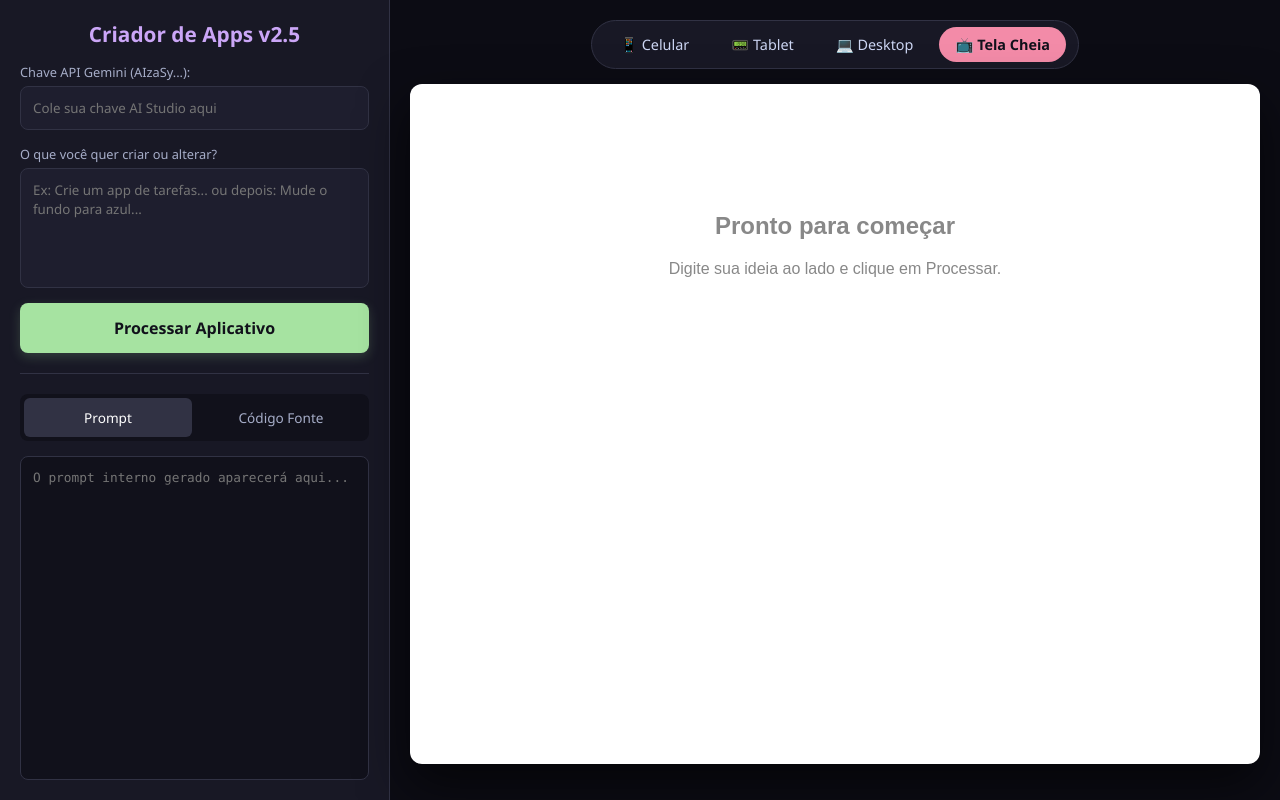
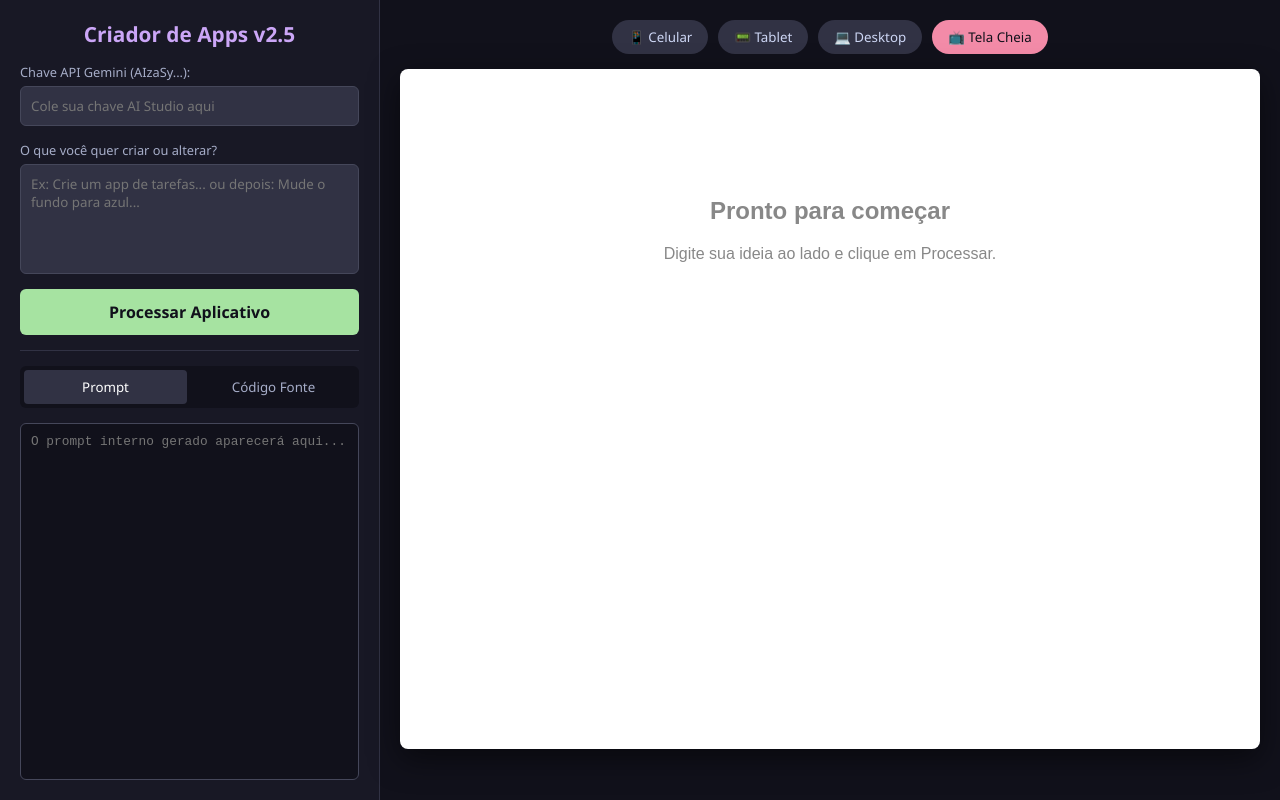
Before and after one commit to joabeplay1/paizao-gostoso-andressa-adora, a plain HTML site: page index.html in a window 1280 px wide. Drawn offline with Linux system fonts and the light colour scheme; a script that the page names is missing.

Commit message:
style.css
Updated various styles including font-family, background colors, and button styles. Adjusted dimensions for mobile and tablet devices.

```diff
--- a/style.css
+++ b/style.css
@@ -2,12 +2,12 @@
     box-sizing: border-box;
     margin: 0;
     padding: 0;
-    font-family: 'Segoe UI', system-ui, -apple-system, sans-serif;
+    font-family: 'Segoe UI', Arial, sans-serif;
 }
 
 body, html {
     height: 100%;
-    background-color: #11111b;
+    background-color: #1e1e2e;
     color: #cdd6f4;
     overflow: hidden;
 }
@@ -20,8 +20,8 @@ body, html {
 
 /* Painel Lateral */
 .sidebar {
-    width: 390px;
-    min-width: 390px;
+    width: 380px;
+    min-width: 380px;
     background-color: #181825;
     padding: 20px;
     display: flex;
@@ -34,7 +34,6 @@ body, html {
     font-size: 1.3rem;
     color: #cba6f7;
     text-align: center;
-    font-weight: 600;
 }
 
 .api-key-container, .input-container {
@@ -46,24 +45,21 @@ body, html {
 label {
     font-size: 0.8rem;
     color: #a6adc8;
-    font-weight: 500;
 }
 
 input[type="password"], textarea {
     width: 100%;
-    background-color: #1e1e2e;
+    background-color: #313244;
     color: #fff;
-    border: 1px solid #313244;
-    border-radius: 8px;
-    padding: 12px;
+    border: 1px solid #45475a;
+    border-radius: 6px;
+    padding: 10px;
     outline: none;
-    transition: border-color 0.2s;
 }
 
 textarea {
-    height: 120px;
+    height: 110px;
     resize: none;
-    line-height: 1.4;
 }
 
 input:focus, textarea:focus {
@@ -74,27 +70,20 @@ input:focus, textarea:focus {
     background-color: #a6e3a1;
     color: #11111b;
     border: none;
-    padding: 14px;
-    border-radius: 8px;
+    padding: 12px;
+    border-radius: 6px;
     cursor: pointer;
     font-weight: bold;
     font-size: 1rem;
-    box-shadow: 0 4px 12px rgba(166, 227, 161, 0.2);
-    transition: transform 0.1s, background-color 0.2s;
 }
 
 #btn-generate:hover {
     background-color: #94e2d5;
 }
 
-#btn-generate:active {
-    transform: scale(0.98);
-}
-
 .divider {
     border: 0;
     border-top: 1px solid #313244;
-    margin: 5px 0;
 }
 
 /* Abas */
@@ -103,7 +92,7 @@ input:focus, textarea:focus {
     gap: 5px;
     background-color: #11111b;
     padding: 4px;
-    border-radius: 8px;
+    border-radius: 6px;
 }
 
 .nav-btn {
@@ -111,12 +100,9 @@ input:focus, textarea:focus {
     background: transparent;
     color: #a6adc8;
     border: none;
-    padding: 10px;
+    padding: 8px;
     cursor: pointer;
-    border-radius: 6px;
-    font-size: 0.85rem;
-    font-weight: 500;
-    transition: all 0.2s;
+    border-radius: 4px;
 }
 
 .nav-btn.active {
@@ -131,10 +117,9 @@ input:focus, textarea:focus {
 
 .tab-content textarea {
     height: 100%;
-    font-family: 'Fira Code', Monaco, monospace;
+    font-family: monospace;
     font-size: 0.8rem;
     background-color: #11111b;
-    color: #a6e3a1;
 }
 
 /* Área de Preview */
@@ -143,7 +128,7 @@ input:focus, textarea:focus {
     display: flex;
     flex-direction: column;
     align-items: center;
-    background-color: #0c0c14;
+    background-color: #11111b;
     padding: 20px;
 }
 
@@ -151,43 +136,31 @@ input:focus, textarea:focus {
     display: flex;
     gap: 10px;
     margin-bottom: 15px;
-    background-color: #181825;
-    padding: 6px 12px;
-    border-radius: 30px;
-    border: 1px solid #313244;
 }
 
 .device-btn {
-    background-color: transparent;
+    background-color: #313244;
     color: #cdd6f4;
     border: none;
     padding: 8px 16px;
     border-radius: 20px;
     cursor: pointer;
-    font-size: 0.9rem;
-    font-weight: 500;
-    transition: background-color 0.2s;
 }
 
 .device-btn:hover {
-    background-color: #313244;
+    background-color: #45475a;
 }
 
 .btn-fullscreen {
     background-color: #f38ba8;
     color: #11111b;
-    font-weight: 600;
-}
-
-.btn-fullscreen:hover {
-    background-color: #eba0ac;
 }
 
 /* Tamanhos de Tela */
 #device-simulator {
     background-color: #fff;
-    box-shadow: 0 20px 50px rgba(0,0,0,0.6);
-    transition: all 0.3s cubic-bezier(0.16, 1, 0.3, 1);
+    box-shadow: 0 10px 30px rgba(0,0,0,0.5);
+    transition: all 0.3s ease;
     overflow: hidden;
 }
 
@@ -197,12 +170,12 @@ input:focus, textarea:focus {
     border: none;
 }
 
-.device-mobile { width: 375px; height: 667px; border: 12px solid #313244; border-radius: 32px; }
-.device-tablet { width: 768px; height: 1024px; border: 14px solid #313244; border-radius: 24px; }
-.device-desktop { width: 100%; height: calc(100vh - 120px); border-radius: 12px; }
+.device-mobile { width: 375px; height: 640px; border: 12px solid #313244; border-radius: 24px; }
+.device-tablet { width: 768px; height: 850px; border: 14px solid #313244; border-radius: 16px; }
+.device-desktop { width: 100%; height: calc(100vh - 120px); border-radius: 8px; }
 .device-fullscreen { position: fixed; top: 0; left: 0; width: 100vw !important; height: 100vh !important; z-index: 99999; border-radius: 0; border: none; }
 
 .close-fs-btn {
     position: fixed; top: 20px; right: 20px; z-index: 100000;
-    background: #f38ba8; color: #11111b; border: none; padding: 12px 20px; border-radius: 8px; cursor: pointer; font-weight: bold; box-shadow: 0 4px 15px rgba(0,0,0,0.4);
+    background: #f38ba8; color: #11111b; border: none; padding: 10px; border-radius: 5px; cursor: pointer; font-weight: bold;
 }
```
